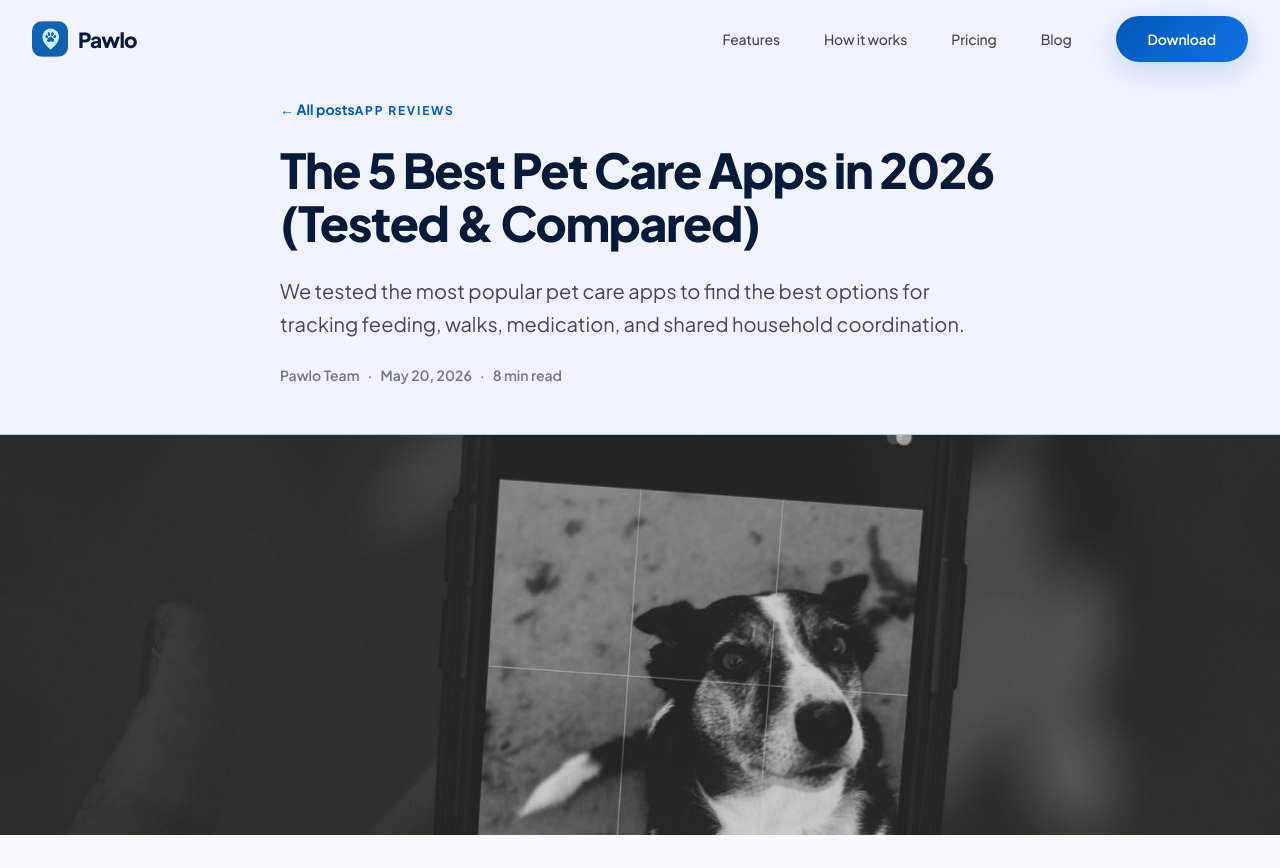
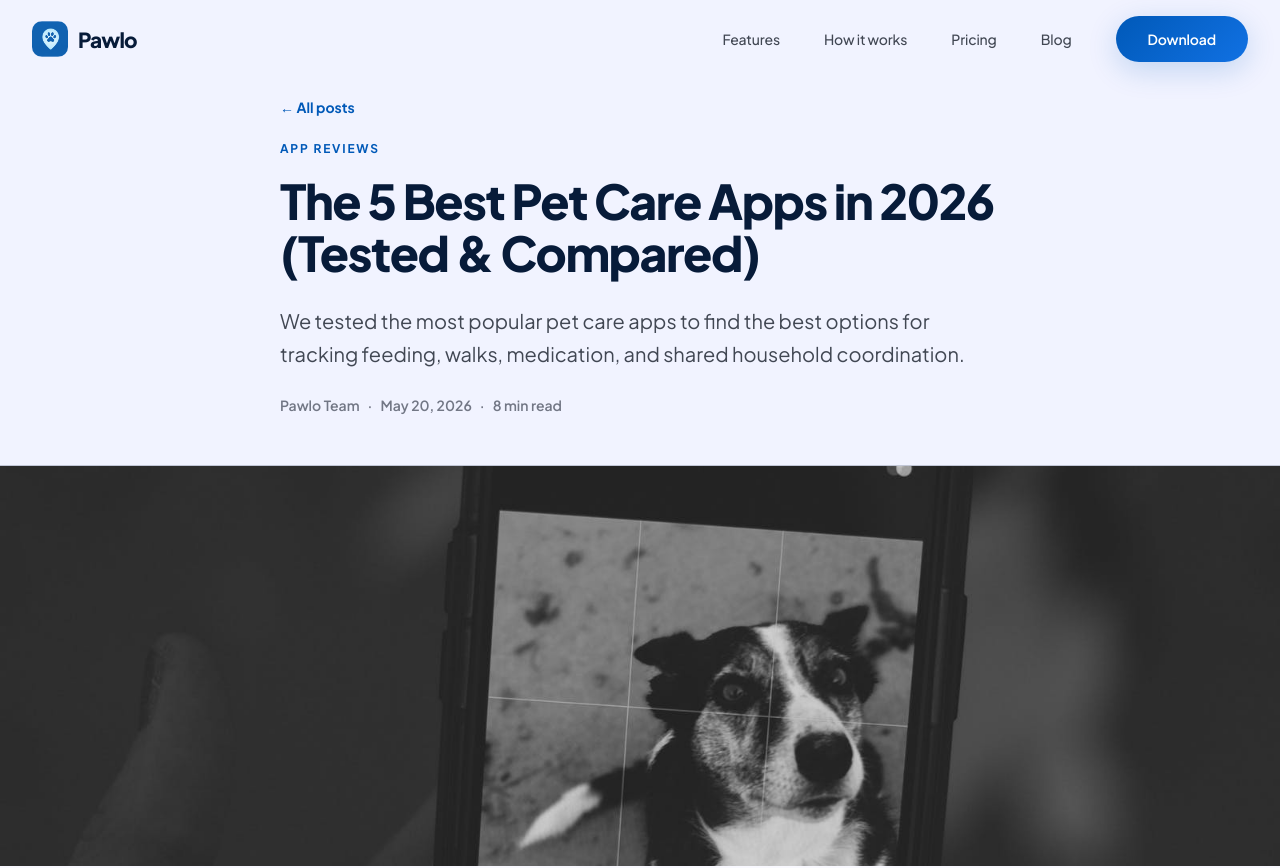
Before and after one commit to nicholas-won/pawlo-site, a Next.js app: page /blog/best-pet-care-apps-2026 in a window 1280 px wide. Shown: the top 868 px of the page. Built offline with nearby package versions, Linux system fonts and the light colour scheme.

Commit message:
Fix blog post header spacing

```diff
--- a/src/app/blog/[slug]/post.module.css
+++ b/src/app/blog/[slug]/post.module.css
@@ -20,12 +20,13 @@
 }
 
 .back {
-  display: inline-block;
+  display: block;
+  width: fit-content;
   font-size: var(--font-size-sm);
   font-weight: 700;
   color: var(--primary);
   text-decoration: none;
-  margin-bottom: var(--space-6);
+  margin-bottom: var(--space-4);
 }
 
 .back:hover {
```
